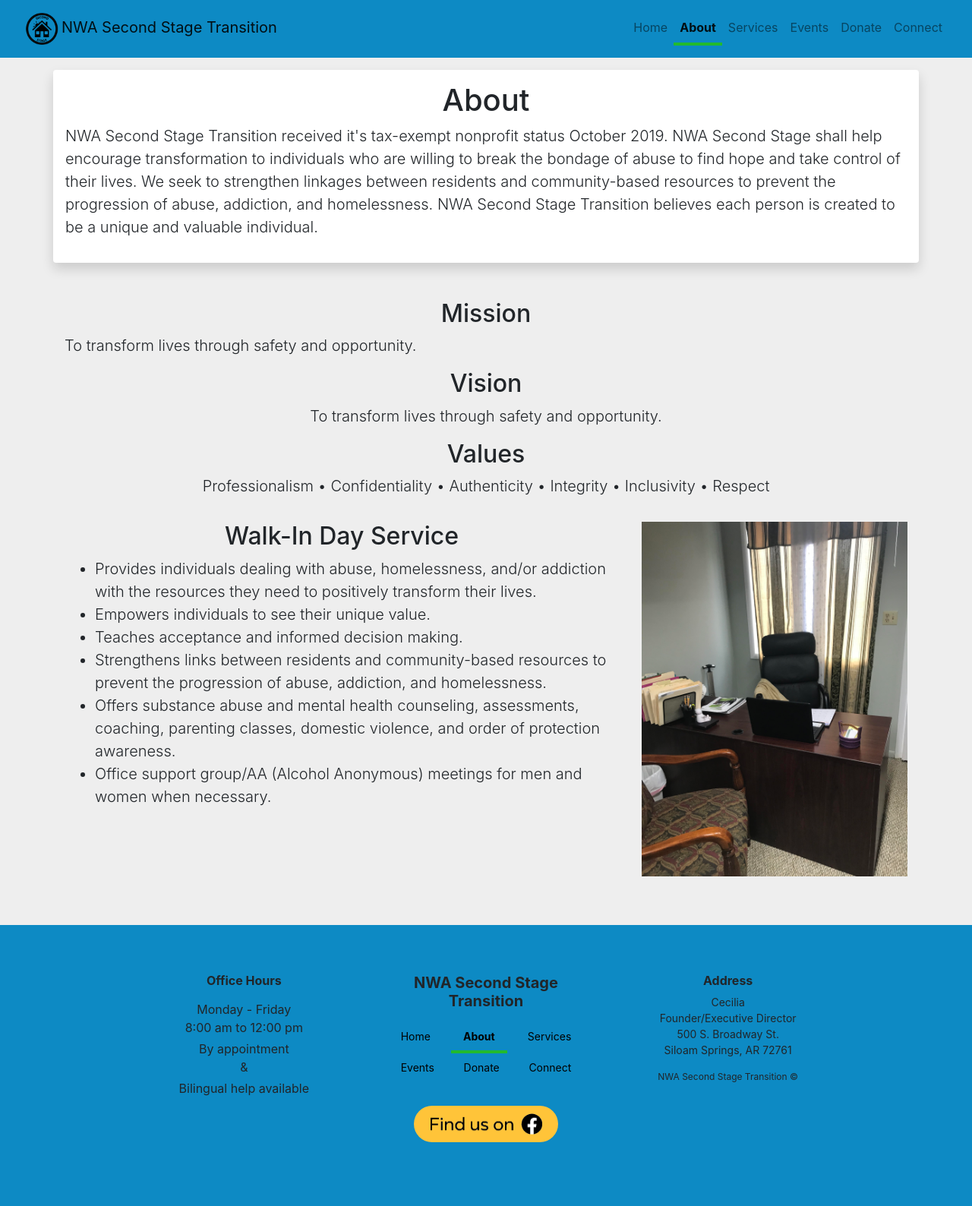
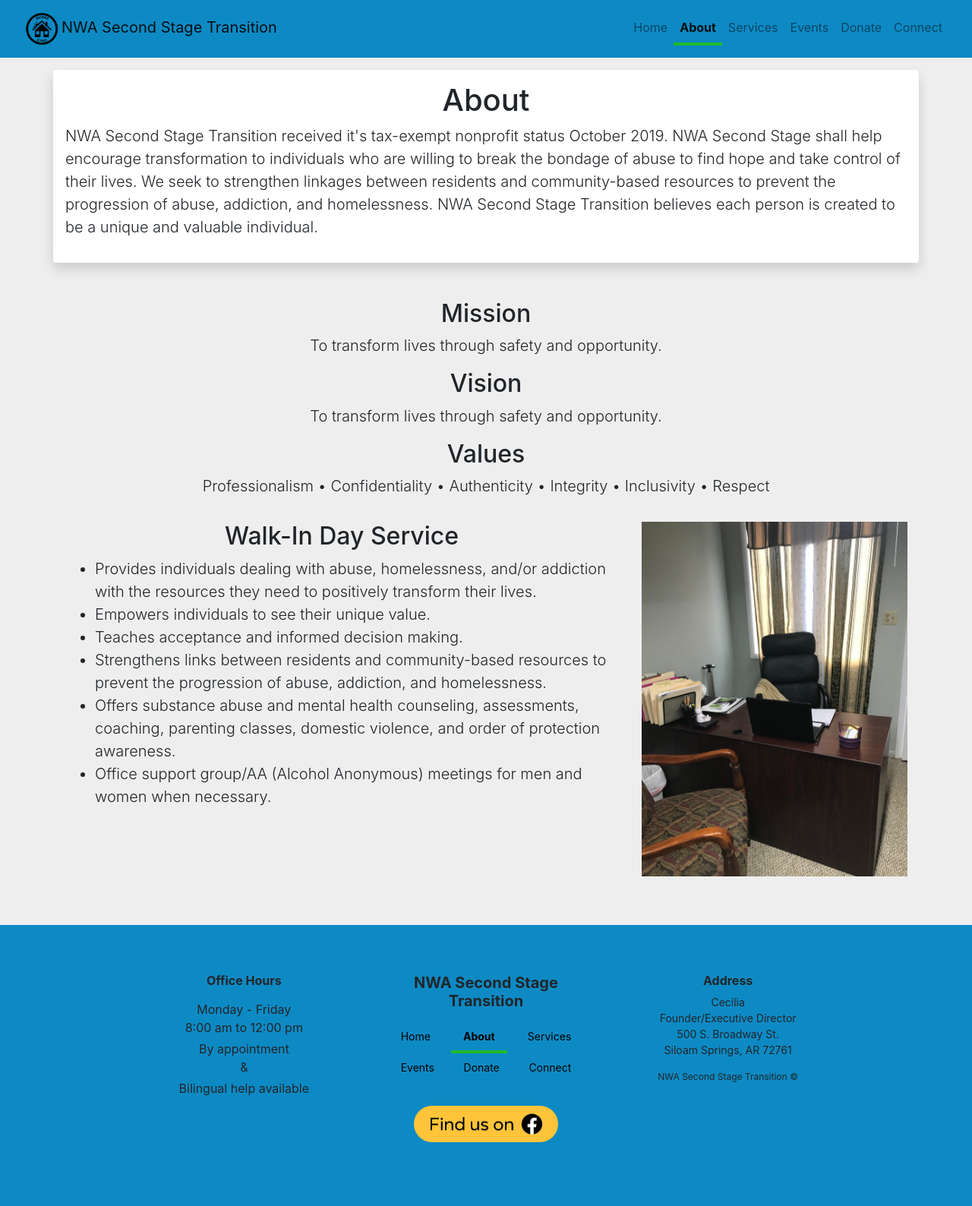
Before and after one commit to nwa-second-stage-transition/nwa-second-stage-transition.github.io, a Jekyll site: the page about.html, which Jekyll copies as it is, in a window 1280 px wide. Shown: the whole page at 76% size. Built offline with Jekyll 4.4.1, drawn with Linux system fonts in a browser that asks for light colours; nearby versions of some CDN libraries.

Commit message:
centered mission statement

```diff
--- a/about.html
+++ b/about.html
@@ -103,7 +103,7 @@ individual.</p>
       <!--mission-->
       <div class="col-sm-12 col-md-12 pb-3">
         <h2 class="text-center">Mission</h2>
-        <p class="lead text-left">To transform lives through safety and opportunity.</p>
+        <p class="lead text-center">To transform lives through safety and opportunity.</p>
         <!--vision-->
         <h2 class="text-center">Vision</h2>
         <p class="lead text-center">To transform lives through safety and opportunity.</p>
```
